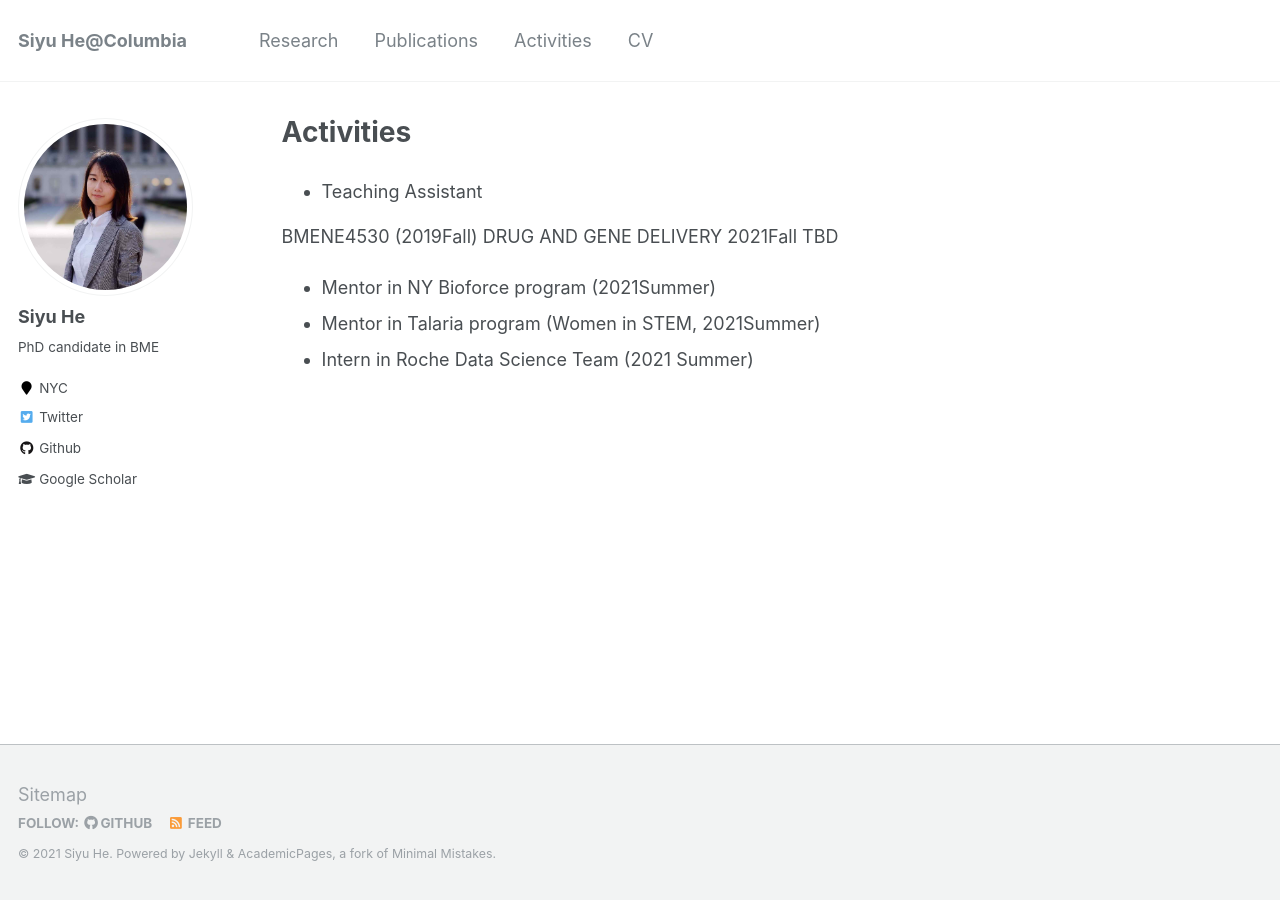
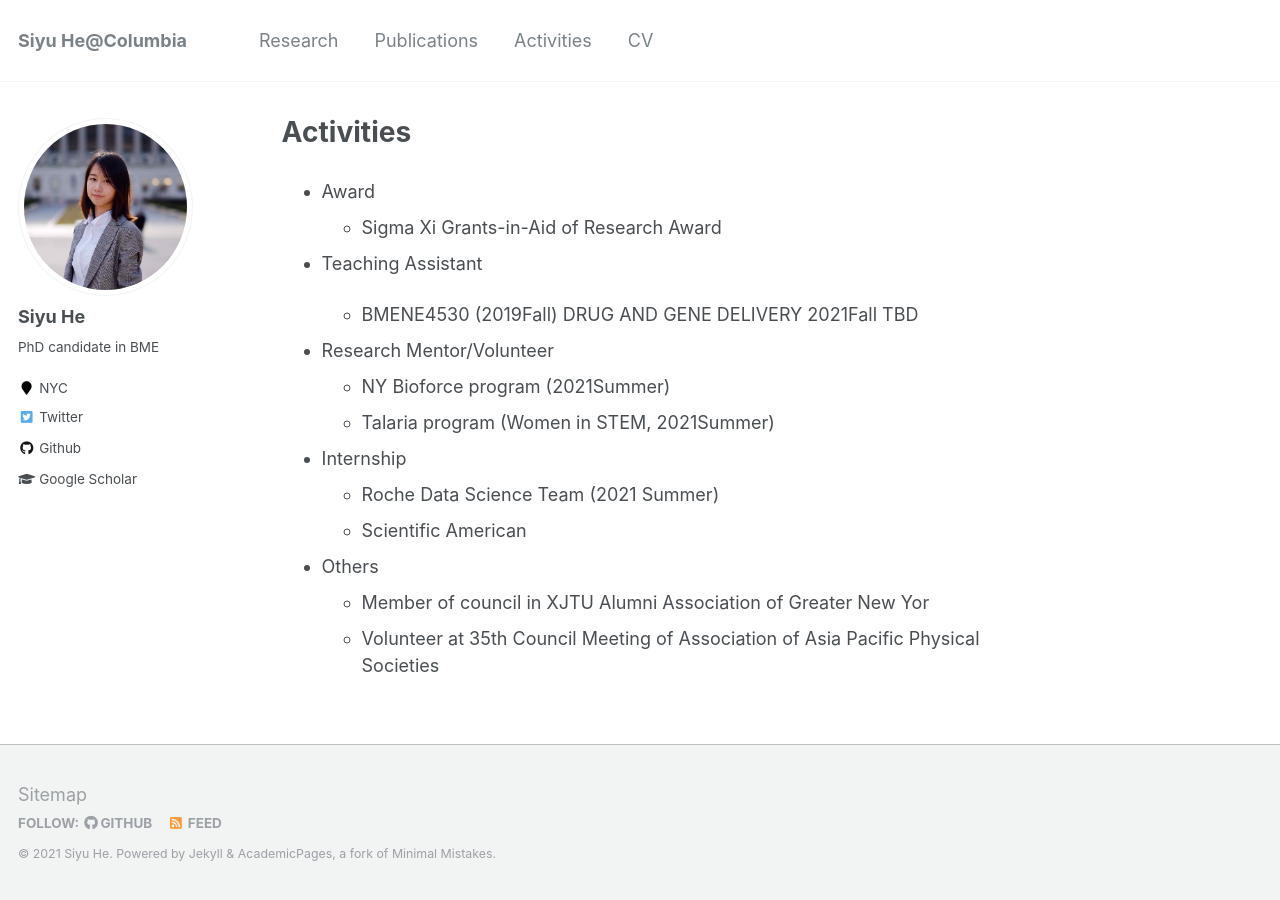
Before and after one commit to siyuh/he-siyu.github.io, a Jekyll site: the page built from _pages/activities.md, in a window 1280 px wide. Built offline with Jekyll 4.4.1, drawn with Linux system fonts in a browser that asks for light colours.

Commit message:
Update activities.md

```diff
--- a/_pages/activities.md
+++ b/_pages/activities.md
@@ -5,12 +5,23 @@ excerpt: ""
 author_profile: true
 
 ---
+* Award
+    * Sigma Xi Grants-in-Aid of Research Award
 
 * Teaching Assistant
 
-BMENE4530 (2019Fall) DRUG AND GENE DELIVERY
+    * BMENE4530 (2019Fall) DRUG AND GENE DELIVERY
 2021Fall TBD
 
-* Mentor in NY Bioforce program (2021Summer)
-* Mentor in Talaria program (Women in STEM, 2021Summer)
-* Intern in Roche Data Science Team (2021 Summer)
+* Research Mentor/Volunteer
+    * NY Bioforce program (2021Summer)
+    * Talaria program (Women in STEM, 2021Summer)
+
+* Internship
+    * Roche Data Science Team (2021 Summer)
+    * Scientific American
+
+
+* Others
+    * Member of council in XJTU Alumni Association of Greater New Yor
+    * Volunteer at 35th Council Meeting of Association of Asia Pacific Physical Societies
```
